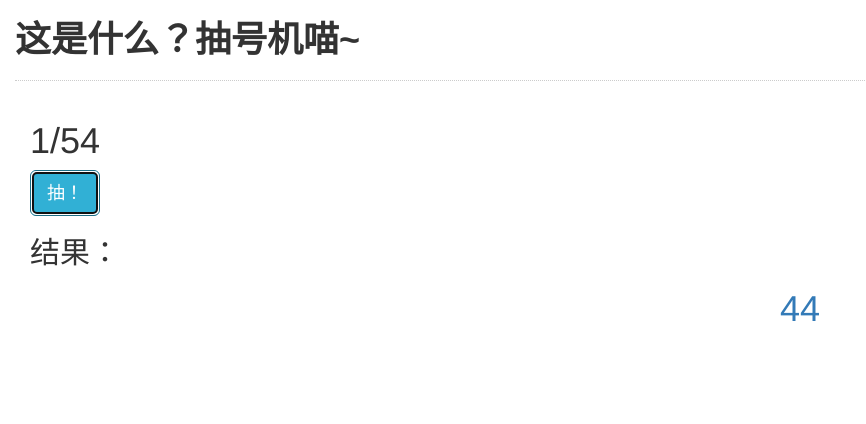
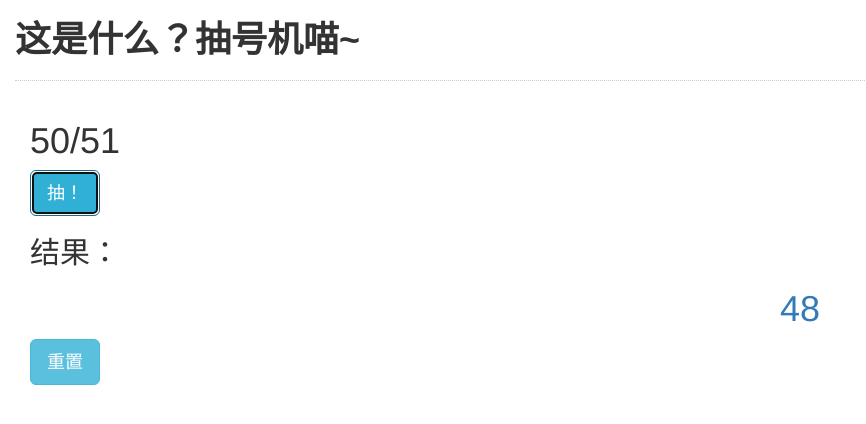
Before and after one commit to acidec/random, an Electron app: page index.html in a window 1600 px wide. Both pictures are taken after a click on the button "抽！". Shown: the whole page, without its empty margins (0-866 px from the left). Drawn offline with Linux system fonts and the light colour scheme.

Commit message:
v3.1.2 2110 Edition Commit

```diff
--- a/index.html
+++ b/index.html
@@ -4,6 +4,14 @@
 <head>
 	<meta name="viewport" content="width=device-width, initial-scale=1, maximum-scale=1, user-scalable=no">
 	<link rel="stylesheet" type="text/css" href="css/bootstrap.css" />
+	<script>
+		let r = 0;
+		const num = [];
+		num[0] = 0;
+		for (let i = 1; i <= 52; i++) num[i] = 1;
+		let e1 = 51;
+		let e2 = 51;
+	</script>
 </head>
 
 <body>
@@ -13,13 +21,15 @@
 		<h1><strong>这是什么？抽号机喵~</strong></h1>
 		<hr style="border-top:1px dotted #ccc;" />
 		<div class="container-fluid">
-			<h1>1/54</h1>
+			<h1 id="e1/e2"></h1>
+			<script>document.getElementById("e1/e2").innerHTML = e1 + "/" + e2;</script>
 			<button type="button" class="btn btn-info btn-lg" onclick="rollNumber();">抽！</button>
 			<br>
 		</div>
 		<div class="container-fluid">
 			<h2>结果：</h2>
 			<div id="result"></div>
+			<button type="button" class="btn btn-info btn-lg" onclick="reset();">重置</button>
 		</div>
 	</div>
 	<script src="script.js"></script>
--- a/script.js
+++ b/script.js
@@ -1,25 +1,34 @@
 function rollNumber() {
 	var set = [];
+
 	while (set.length < 1) {
-		var r = Math.floor(Math.random() * 59) + 1;
-		if (set.indexOf(r) === -1) {
-			if (r > 55 || r == 6 || r == 16 || r == 29) {
-				set.push(2);
+		if (e1 == 0) set.push("error!!!");
+		if (e1 != 0) {
+			while (num[r] == 0) {
+				r = Math.floor(Math.random() * 51) + 1;
 			}
-			if (r < 55 && r != 6 && r != 16 && r != 29) {
-				set.push(r);
+			num[r] = num[r] - 1;
+
+			e1 = e1 - 1;
+			document.getElementById("e1/e2").innerHTML = e1 + "/" + e2;
+
+			if (set.indexOf(r) === -1) {
+				if (r == 6) set.push(52);
+				if (r == 16) set.push(53);
+				if (r == 29) set.push(54);
+				else set.push(r);
 			}
 		}
-		//6&16&29寄了，生成60个数把55-60都放到2号
-		//人数是54个，生成的随机数存在r里
-		//0-53范围generate再+1
+		displayResult(set);
 	}
-
-	displayResult(set);
 }
-
 function displayResult(set) {
 	set.join(", ");
 
 	document.getElementById('result').innerHTML = "<center><h1 class='text-primary'>" + set + "</h1></center>";
 }
+function reset() {
+	e1 = 51;
+	for (let i = 1; i <= 52; i++) num[i] = 1;
+	document.getElementById("e1/e2").innerHTML = e1 + "/" + e2;
+}
```
Also changed, not shown: package.json (+6 -11 lines), README.md, 1 other file.
